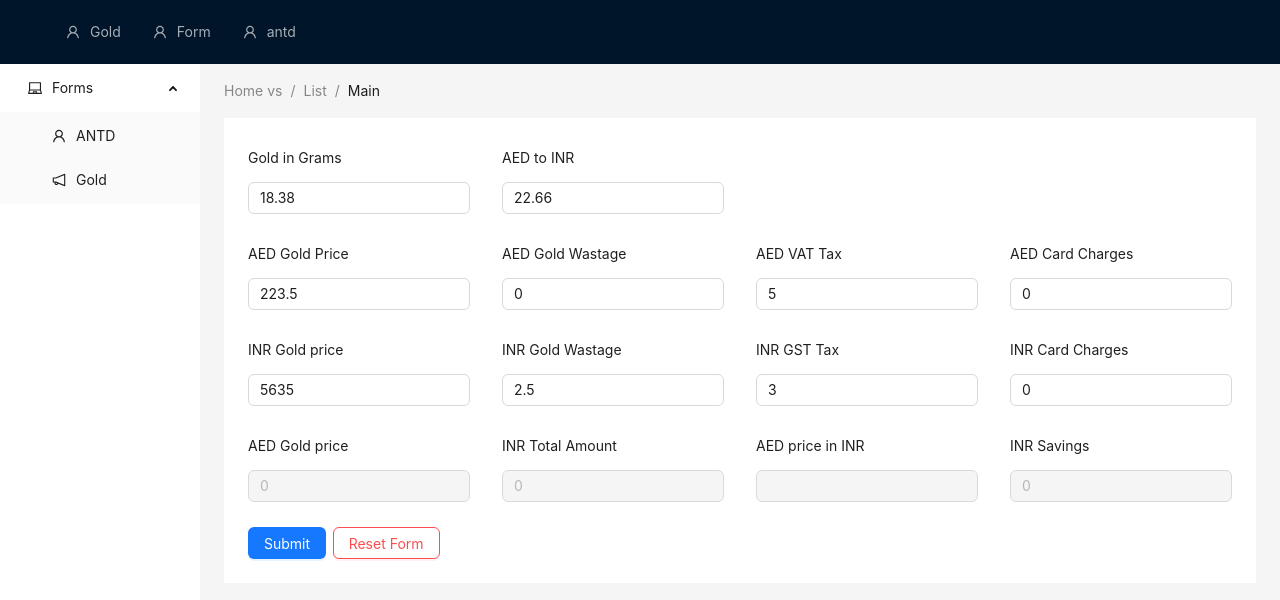
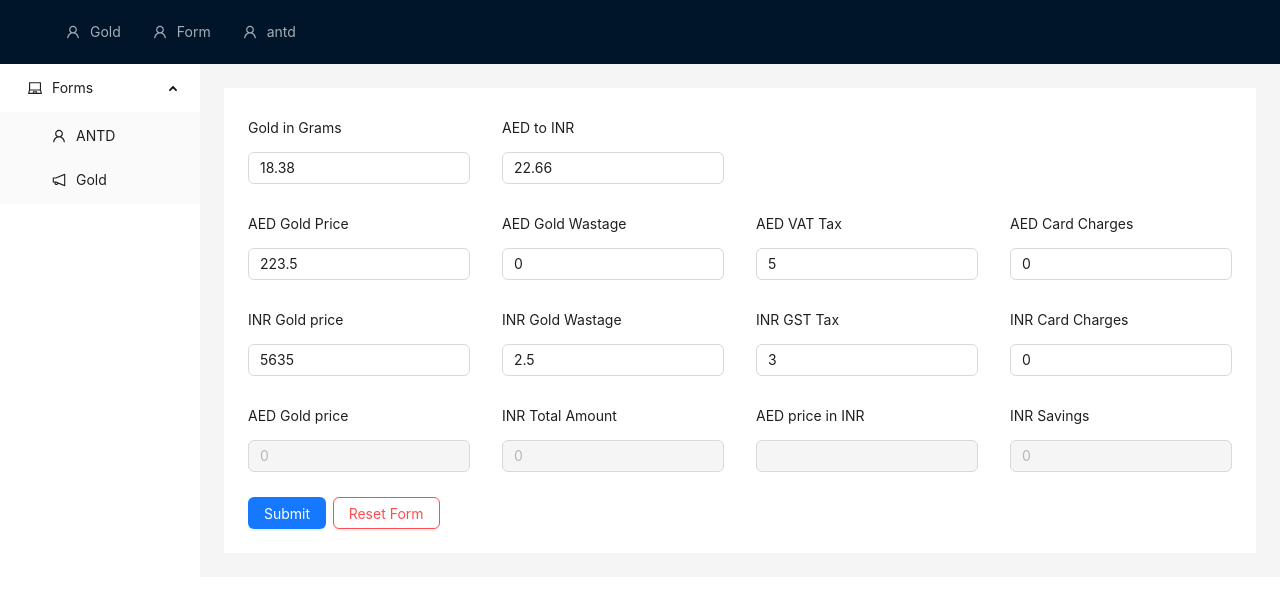
Before and after one commit to vigneshwaran-chandrasekaran/demo-automation-testing, a React (Create React App) app: page / in a window 1280 px wide. Shown: the top 600 px of the page. Built offline with nearby package versions, Linux system fonts and the light colour scheme.

Commit message:
breadcrumbs removed

```diff
--- a/src/App.tsx
+++ b/src/App.tsx
@@ -1,6 +1,6 @@
 import { BrowserRouter } from "react-router-dom";
 import React from "react";
-import { Breadcrumb, Layout } from "antd";
+import { Layout } from "antd";
 import { Header, Sidebar } from "./components/common";
 import { Router } from "./routes";
 
@@ -11,12 +11,7 @@ const App: React.FC = () => {
         <Header />
         <Layout>
           <Sidebar />
-          <Layout style={{ padding: "0 24px 24px" }}>
-            <Breadcrumb style={{ margin: "16px 0" }}>
-              <Breadcrumb.Item>Home vs</Breadcrumb.Item>
-              <Breadcrumb.Item>List</Breadcrumb.Item>
-              <Breadcrumb.Item>Main</Breadcrumb.Item>
-            </Breadcrumb>
+          <Layout style={{ padding: "24px 24px 24px" }}>
             <Router />
           </Layout>
         </Layout>
```
